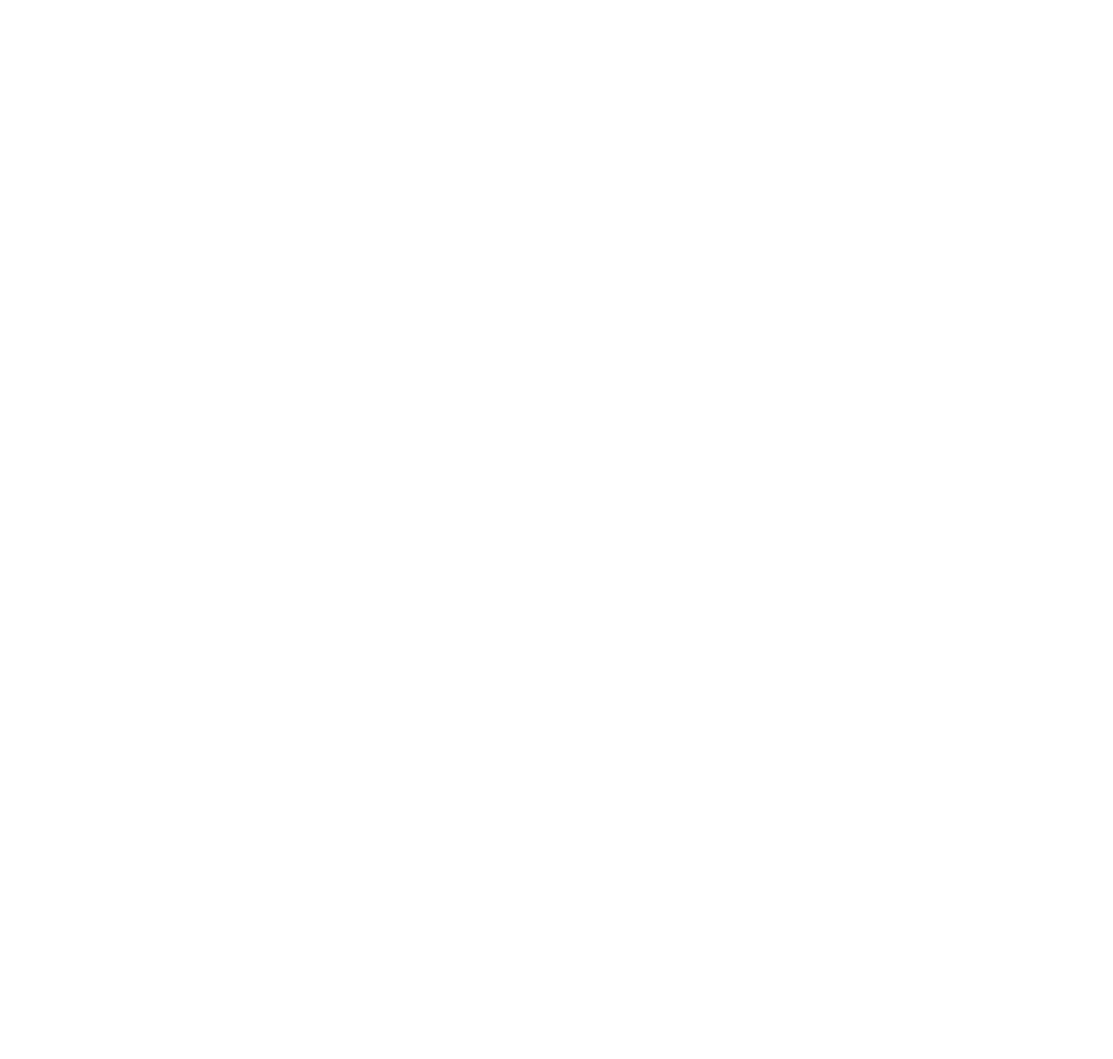
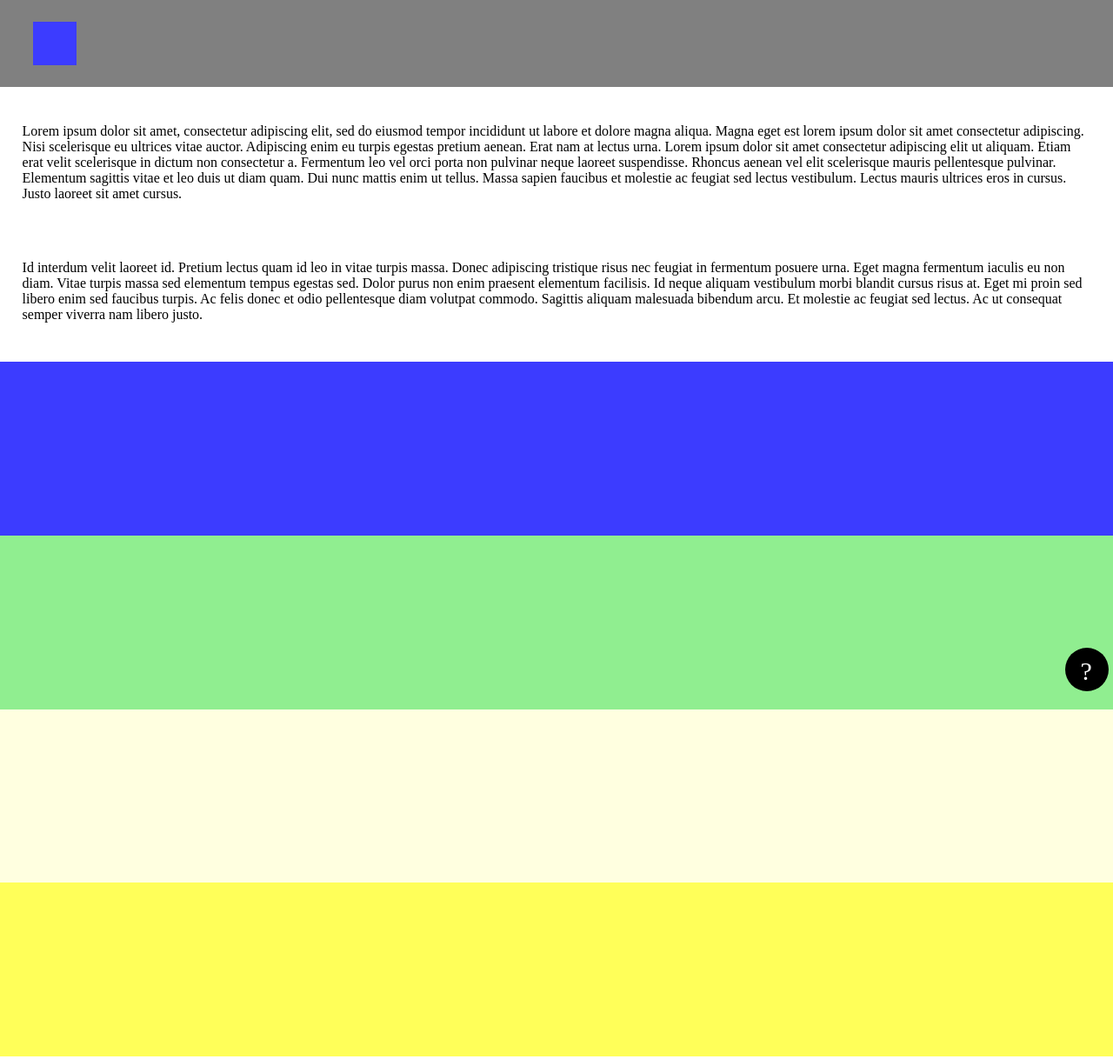
Before and after one commit to AndyPetersen90/html-css-lab-2, a plain HTML site: page drill-3/index.html in a window 1280 px wide. Shown: the whole page at 87% size. Before the commit the page ends 800 px from the top, so only its background shows below. Drawn offline with Linux system fonts and the light colour scheme.

Commit message:
Drill 3, cant get bottom flush

```diff
--- a/drill-3/index.css
+++ b/drill-3/index.css
@@ -0,0 +1,73 @@
+header {
+    background-color: grey;
+    height: 100px;
+}
+
+.bluebox {
+    background-color: rgb(60, 60, 255);
+    height: 50px;
+    width: 50px;
+    position: relative;
+    top:25%;
+    left: 3%;
+}
+
+body {
+    margin-top: 0px;
+    margin-bottom: 0px;
+    margin-left: 0px;
+    margin-right: 0px;
+}
+
+.white {
+    background-color: white;
+    height: 300px;
+}
+
+.text {
+    padding: 2%;
+}
+
+.blue{
+    background-color: rgb(60, 60, 255);
+    height: 200px;
+
+}
+
+.lightgreen{
+    background-color: lightgreen;
+    height: 200px;
+
+}
+
+.lightyellow{
+    background-color: lightyellow;
+    height: 200px;
+
+}
+
+.bubble{
+    background-color: black;
+    float: right;
+    height: 50px;
+    width: 50px;
+    border-radius: 50%;
+    position: sticky;
+    bottom: 5px;
+    right: 5px;
+}
+
+.question{
+    color: white;
+    font-size: 30px;
+    position: relative;
+    bottom: 40%;
+    left: 35%;
+}
+
+footer{
+    background-color: rgb(255, 255, 89);
+    height: 200px;
+    position: relative;
+    bottom: 1px;
+}
--- a/drill-3/index.html
+++ b/drill-3/index.html
@@ -1 +1,44 @@
 <!-- be sure to look at the example gif as well -->
+<!DOCTYPE html>
+<html lang="en">
+<head>
+    <meta charset="UTF-8">
+    <meta http-equiv="X-UA-Compatible" content="IE=edge">
+    <meta name="viewport" content="width=device-width, initial-scale=1.0">
+    <meta name="Author" content="Andrew Petersen">
+    <meta name="Description" content="Drill-3">
+    <link rel="Stylesheet" href="index.css"/>
+    <title>Drill-3</title>
+</head>
+<body>
+    <header>
+        <div class="bluebox"></div>
+    </header>
+    <section class="white">
+        <p class="text"> Lorem ipsum dolor sit amet, consectetur adipiscing elit, sed do eiusmod tempor incididunt ut labore
+            et dolore magna aliqua. Magna eget est lorem ipsum dolor sit amet consectetur adipiscing. Nisi
+            scelerisque eu ultrices vitae auctor. Adipiscing enim eu turpis egestas pretium aenean. Erat nam
+            at lectus urna. Lorem ipsum dolor sit amet consectetur adipiscing elit ut aliquam. Etiam erat velit
+            scelerisque in dictum non consectetur a. Fermentum leo vel orci porta non pulvinar neque laoreet
+            suspendisse. Rhoncus aenean vel elit scelerisque mauris pellentesque pulvinar. Elementum sagittis
+            vitae et leo duis ut diam quam. Dui nunc mattis enim ut tellus. Massa sapien faucibus et molestie
+            ac feugiat sed lectus vestibulum. Lectus mauris ultrices eros in cursus. Justo laoreet sit amet
+            cursus.</p>
+
+        <p class="text"> Id interdum velit laoreet id. Pretium lectus quam id leo in vitae turpis massa. Donec adipiscing
+            tristique risus nec feugiat in fermentum posuere urna. Eget magna fermentum iaculis eu non diam.
+            Vitae turpis massa sed elementum tempus egestas sed. Dolor purus non enim praesent elementum
+            facilisis. Id neque aliquam vestibulum morbi blandit cursus risus at. Eget mi proin sed libero
+            enim sed faucibus turpis. Ac felis donec et odio pellentesque diam volutpat commodo. Sagittis
+            aliquam malesuada bibendum arcu. Et molestie ac feugiat sed lectus. Ac ut consequat semper
+            viverra nam libero justo.</p>
+    </section>
+    <section class="blue"></section>
+    <section class="lightgreen"></section>
+    <section class="lightyellow"></section>
+    <footer></footer>
+    <div class="bubble">
+        <p class="question">?</p>
+    </div>
+</body>
+</html>
```
